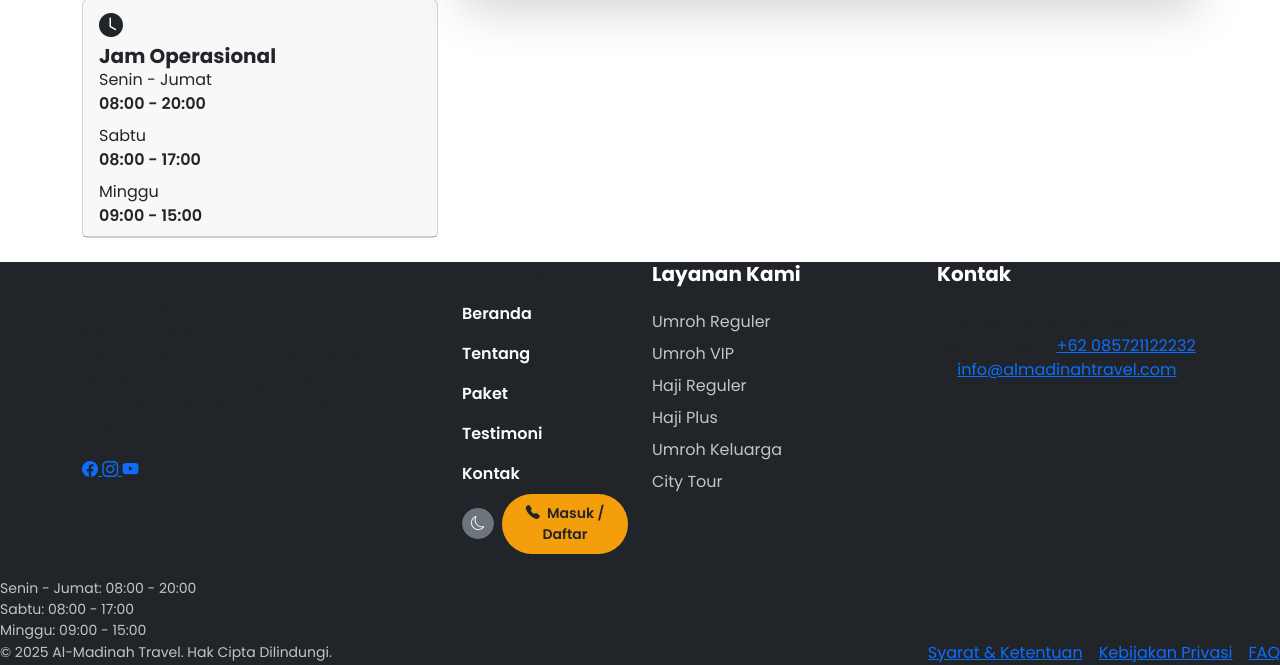
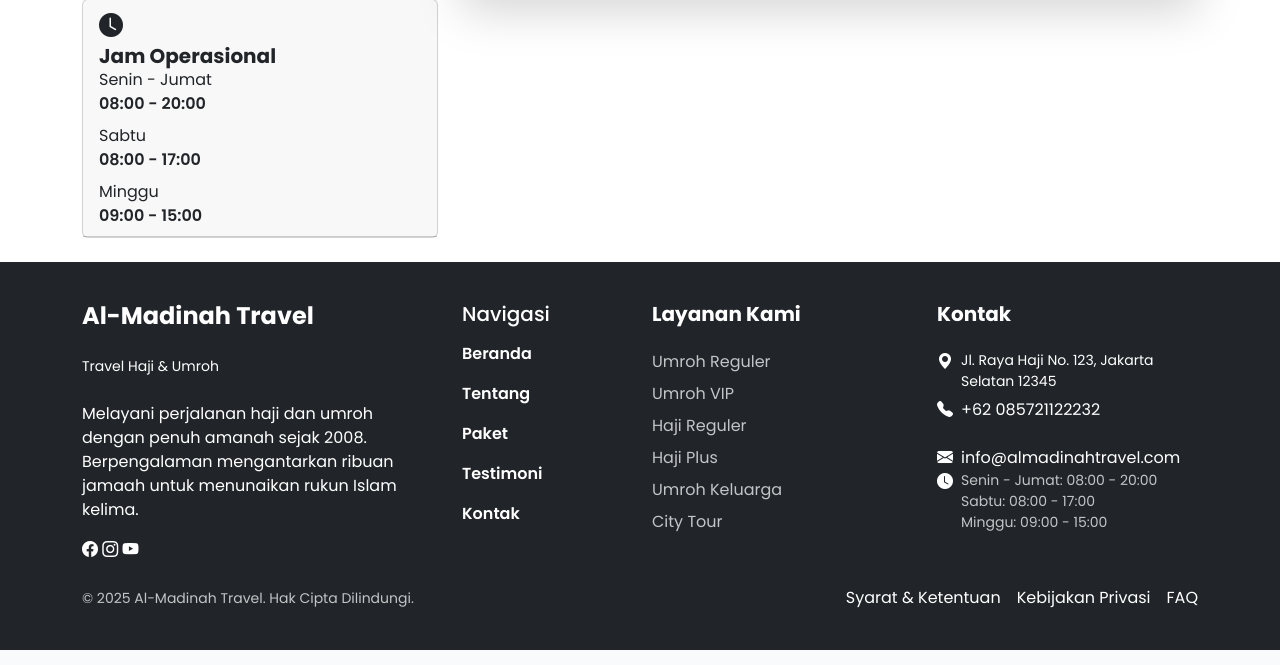
Before and after one commit to Irfan2202/travel-umroh-laravel-livewire-filament, a Laravel app: page / in a window 1280 px wide. Shown: the part 4405-5070 px from the top of the page. Run offline with Laravel 12, Linux system fonts and the light colour scheme; data comes from the database, SQL or seed files in the repository; style sheets or scripts are compiled from the project's sources; some libraries are stand-ins or nearby versions.

Commit message:
footer css

```diff
--- a/resources/css/app.css
+++ b/resources/css/app.css
@@ -34,6 +34,7 @@ ul li {
     list-style: none;
     margin: 0 !important;
 }
+
 /* Button */
 .btn-gold {
     background-color: var(--primary-gold) !important;
@@ -126,3 +127,17 @@ ul li {
     transform: translateY(-10px);
     cursor: pointer;
 }
+
+/* Footer */
+.footer {
+    padding: 40px;
+}
+.footer a {
+    color: #ffffff !important;
+    text-decoration: none;
+}
+
+.footer a:hover {
+    color: #fbbf24 !important;
+    text-decoration: underline;
+}
--- a/resources/views/components/footer.blade.php
+++ b/resources/views/components/footer.blade.php
@@ -1,10 +1,10 @@
-<footer class="footer bg-dark">
+<footer class="footer bg-dark  text-white ">
     <div class="container">
         <div class="row">
             <div class="col-lg-4">
-                <h4>Al-Madinah Travel</h4>
+                <h4 class="fw-bold mb-4">Al-Madinah Travel</h4>
                 <small>Travel Haji & Umroh</small>
-                <p>
+                <p class="text-lead mt-4">
                     Melayani perjalanan haji dan umroh dengan penuh amanah sejak 2008.
                     Berpengalaman mengantarkan ribuan jamaah untuk menunaikan rukun
                     Islam kelima.
@@ -41,24 +41,26 @@
 
             <div class="col-lg-3 col-md-6">
                 <h5 class="fw-bold text-white mb-4">Kontak</h5>
-                <i class="bi bi-geo-alt-fill"></i>
+                <div class="d-flex">
+                    <i class="bi bi-geo-alt-fill me-2 mb-4"></i>
                     <small>
                         Jl. Raya Haji No. 123, Jakarta Selatan 12345
                     </small>
-                <i class="bi bi-telephone-fill"></i>
+                </div>
+                <div class="d-flex">
+                    <i class="bi bi-telephone-fill me-2 mb-4"></i>
                     <a href="tel:+62085721122232">
                         +62 085721122232
                     </a>
-                <i class="bi bi-envelope-fill"></i>
+                </div>
+                <div class="d-flex">
+                    <i class="bi bi-envelope-fill me-2"></i>
                     <a href="mailto:info@almadinahtravel.com">
                         info@almadinahtravel.com
                     </a>
                 </div>
-        </div>
-    </div>
-    <div>
-        <div>
-            <i class="bi bi-clock-fill"></i>
+                <div class="d-flex">
+                    <i class="bi bi-clock-fill me-2 mb-4"></i>
                     <div class="text-light opacity-75 small">
                         <div>Senin - Jumat: 08:00 - 20:00</div>
                         <div>Sabtu: 08:00 - 17:00</div>
@@ -68,7 +70,8 @@
             </div>
         </div>
     </div>
-    <div class="row align-items-center">
+    <div class="container">
+        <div class="row align-items-center mt-4">
             <div class="col-md-6">
                 <p class="text-light opacity-75 mb-0 small">
                     © 2025 Al-Madinah Travel. Hak Cipta Dilindungi.
@@ -83,5 +86,4 @@
             </div>
         </div>
     </div>
-
 </footer>
--- a/resources/views/components/nav-links.blade.php
+++ b/resources/views/components/nav-links.blade.php
@@ -14,13 +14,4 @@
     <li class="nav-item">
         <a class="nav-link fw-semibold" href="{{ url('/#contact') }}">Kontak</a>
     </li>
-    <div class="d-flex align-items-center gap-2">
-        <button class="btn btn-sm btn-secondary rounded-pill" id="themeToggle">
-            <i class="bi bi-moon" id="themeIcon"></i>
-        </button>
-        <button class="btn btn-gold btn-sm rounded-pill">
-            <i class="bi bi-telephone-fill me-1"></i>
-            Masuk / Daftar
-        </button>
-    </div>
 </ul>
--- a/resources/views/components/navbar.blade.php
+++ b/resources/views/components/navbar.blade.php
@@ -12,6 +12,15 @@
         </button>
         <div class="collapse navbar-collapse" id="navbarSupportedContent">
             @include('components.nav-links')
+            <div class="d-flex align-items-center gap-2">
+                <button class="btn btn-sm btn-secondary rounded-pill" id="themeToggle">
+                    <i class="bi bi-moon" id="themeIcon"></i>
+                </button>
+                <button class="btn btn-gold btn-sm rounded-pill">
+                    <i class="bi bi-telephone-fill me-1"></i>
+                    Masuk / Daftar
+                </button>
+            </div>
         </div>
     </div>
 </nav>
```
Lines whose indentation alone changed are shown as unchanged.
